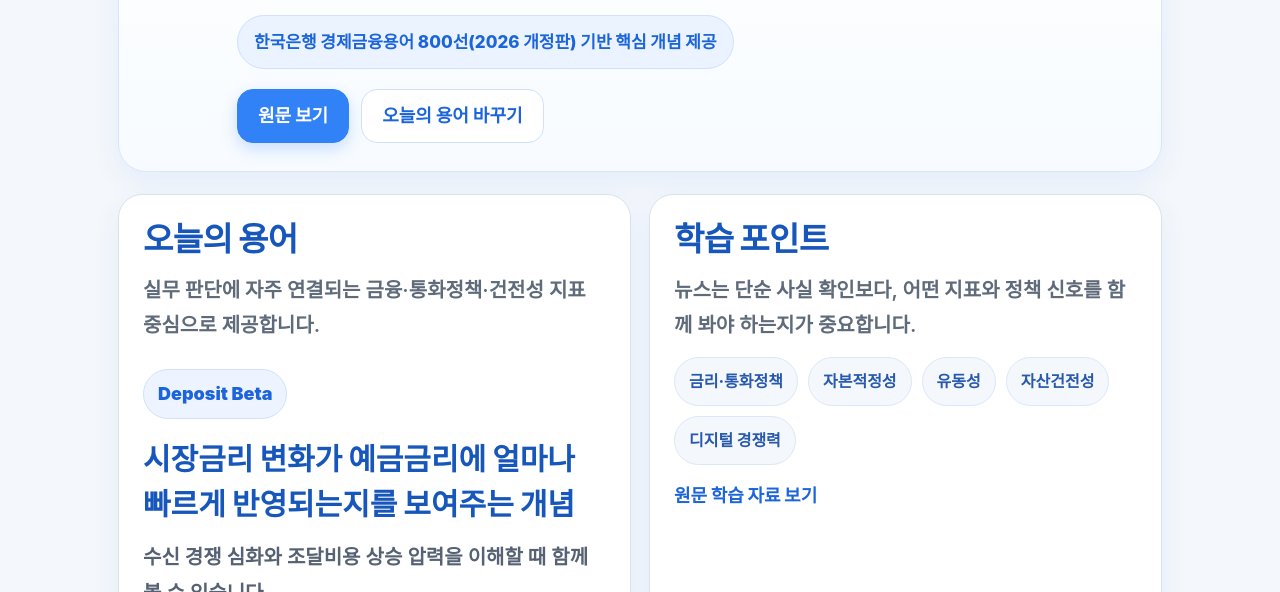
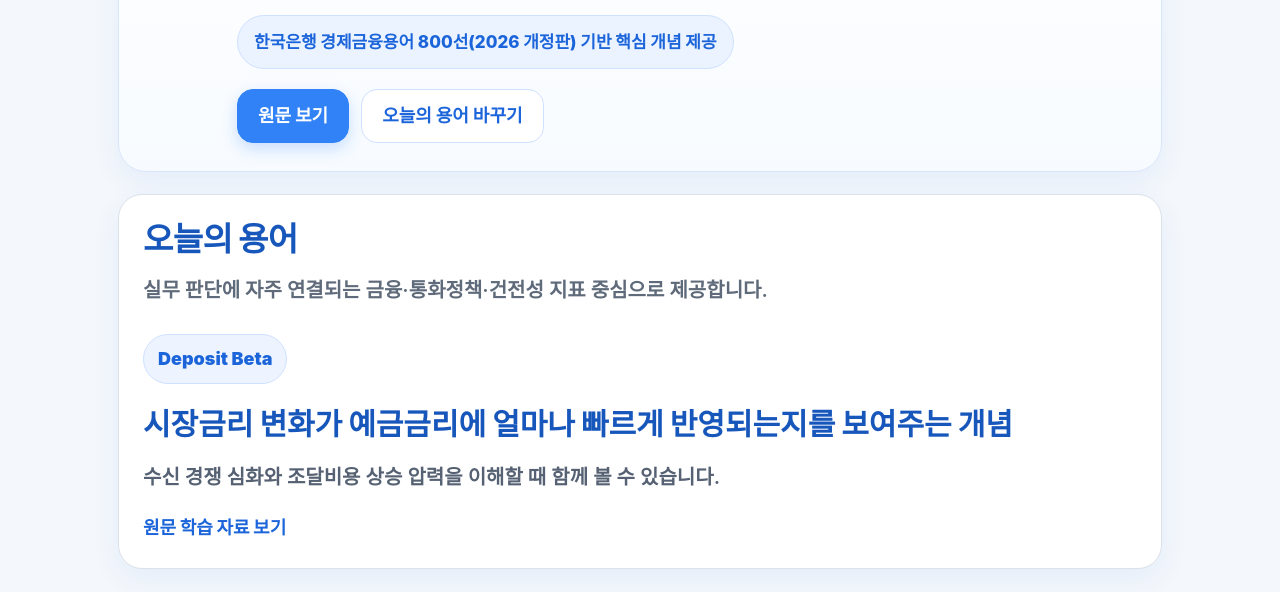
Before and after one commit to kfcccpro-ship-it/mg-news-ceo, a website: page index.html in a window 1280 px wide. Shown: the part 162-754 px from the top of the page. Drawn offline with Linux system fonts and the light colour scheme.

Commit message:
Update index.html

```diff
--- a/index.html
+++ b/index.html
@@ -32,8 +32,6 @@
 
       --shadow: 0 10px 28px rgba(49, 130, 246, 0.08);
       --radius-xl: 24px;
-      --radius-lg: 20px;
-      --radius-md: 16px;
       --max: 1080px;
     }
 
@@ -193,7 +191,7 @@
 
     .grid {
       display: grid;
-      grid-template-columns: 1fr 1fr;
+      grid-template-columns: 1fr;
       gap: 18px;
       margin-bottom: 26px;
     }
@@ -267,25 +265,6 @@
       font-size: 18px;
       font-weight: 900;
       color: var(--primary-strong);
-    }
-
-    .status-row {
-      display: flex;
-      flex-wrap: wrap;
-      gap: 10px;
-      margin-top: 14px;
-    }
-
-    .mini-badge {
-      display: inline-flex;
-      align-items: center;
-      padding: 10px 14px;
-      border-radius: 999px;
-      font-size: 16px;
-      font-weight: 800;
-      background: #f4f8fd;
-      color: #2859ad;
-      border: 1px solid #dbe7f8;
     }
 
     .section-head {
@@ -429,12 +408,6 @@
       border: 1px solid #cfe1ff;
     }
 
-    .divider {
-      width: 100%;
-      height: 1px;
-      background: #e6edf5;
-    }
-
     .empty,
     .loading,
     .error {
@@ -530,11 +503,6 @@
         min-height: 52px;
         padding: 0 18px;
         font-size: 18px;
-      }
-
-      .grid {
-        grid-template-columns: 1fr;
-        gap: 14px;
       }
 
       .card {
@@ -690,32 +658,6 @@
 
         <div id="todayTermBox" style="margin-top: 12px;"></div>
       </article>
-
-      <article class="card">
-        <h2 class="card-title">학습 포인트</h2>
-        <p class="card-desc">
-          뉴스는 단순 사실 확인보다, 어떤 지표와 정책 신호를 함께 봐야 하는지가 중요합니다.
-        </p>
-
-        <div class="status-row">
-          <span class="mini-badge">금리·통화정책</span>
-          <span class="mini-badge">자본적정성</span>
-          <span class="mini-badge">유동성</span>
-          <span class="mini-badge">자산건전성</span>
-          <span class="mini-badge">디지털 경쟁력</span>
-        </div>
-
-        <div style="margin-top: 16px;">
-          <a
-            class="mini-link"
-            href="https://www.bok.or.kr/portal/bbs/B0000249/view.do?menuNo=200765&nttId=10096081"
-            target="_blank"
-            rel="noopener noreferrer"
-          >
-            원문 학습 자료 보기
-          </a>
-        </div>
-      </article>
     </section>
 
     <section>
@@ -731,7 +673,7 @@
             </span>
             <h2>오늘의 뉴스</h2>
           </div>
-          <p>핵심 용어와 MG 시사점을 함께 확인할 수 있습니다.</p>
+          <p>핵심 용어와 함께 주요 뉴스를 확인할 수 있습니다.</p>
         </div>
       </div>
 
```
